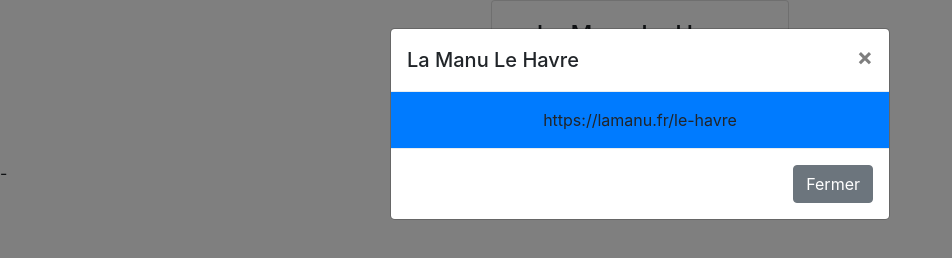
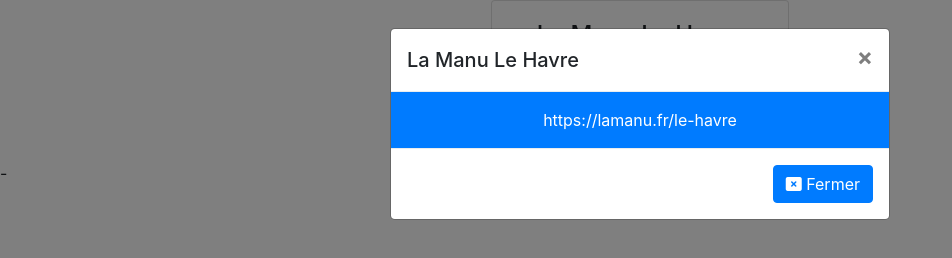
Before and after one commit to francois80/exo4_bootstrap, a plain HTML site: page index.html in a window 1280 px wide. Both pictures are taken after a click on the button "+ d'infos". Shown: the whole page, without its empty margins (0-952 px from the left). Drawn offline with nearby package versions, Linux system fonts and the light colour scheme.

Commit message:
mise à jour

```diff
--- a/index.html
+++ b/index.html
@@ -3,6 +3,7 @@
   <head>
     <meta charset="utf-8">
     <link rel="stylesheet" href="https://stackpath.bootstrapcdn.com/bootstrap/4.1.3/css/bootstrap.min.css" integrity="sha384-MCw98/SFnGE8fJT3GXwEOngsV7Zt27NXFoaoApmYm81iuXoPkFOJwJ8ERdknLPMO" crossorigin="anonymous">
+    <script src="https://kit.fontawesome.com/16ce2e3750.js" crossorigin="anonymous"></script>
     <title>Exercice 4 Bootstrap</title>
   </head>
   <body>
@@ -29,9 +30,11 @@
                   <span aria-hidden="true">&times;</span>
                 </button>
             </div>
-            <div class="modal-body text-center bg-primary">https://lamanu.fr/le-havre</div>
+            <div class="modal-body text-center bg-primary">
+              <a class="text-white" href="https://lamanu.fr/le-havre">https://lamanu.fr/le-havre</a>
+            </div>
             <div class="modal-footer">
-              <button type="button" class="btn btn-secondary" data-dismiss="modal" aria-label="fermer">Fermer</button>
+              <button type="button" class="btn btn-primary" data-dismiss="modal"><i class="fas fa-window-close"></i> Fermer</button>
             </div>
           </div>
         </div>
```
